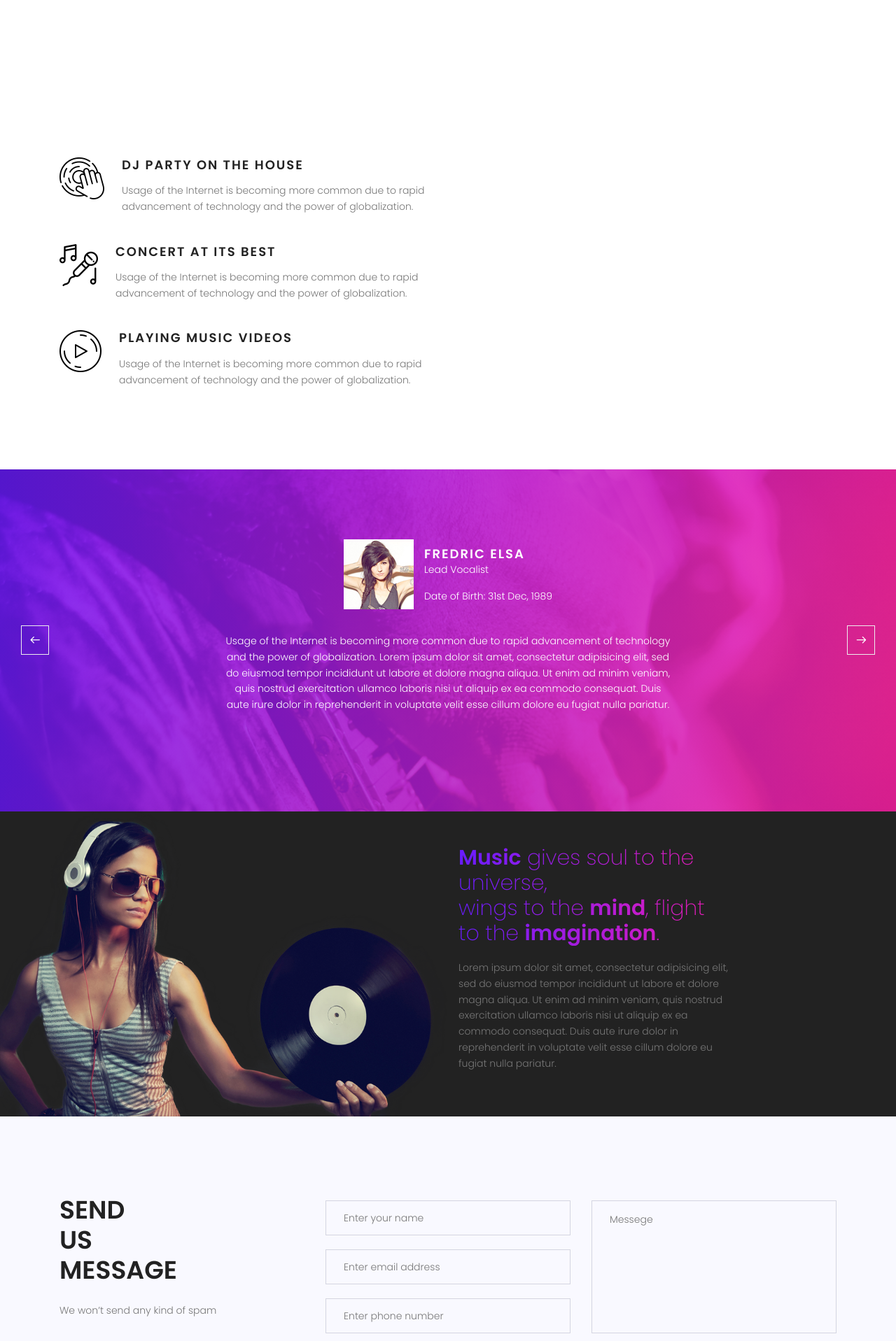
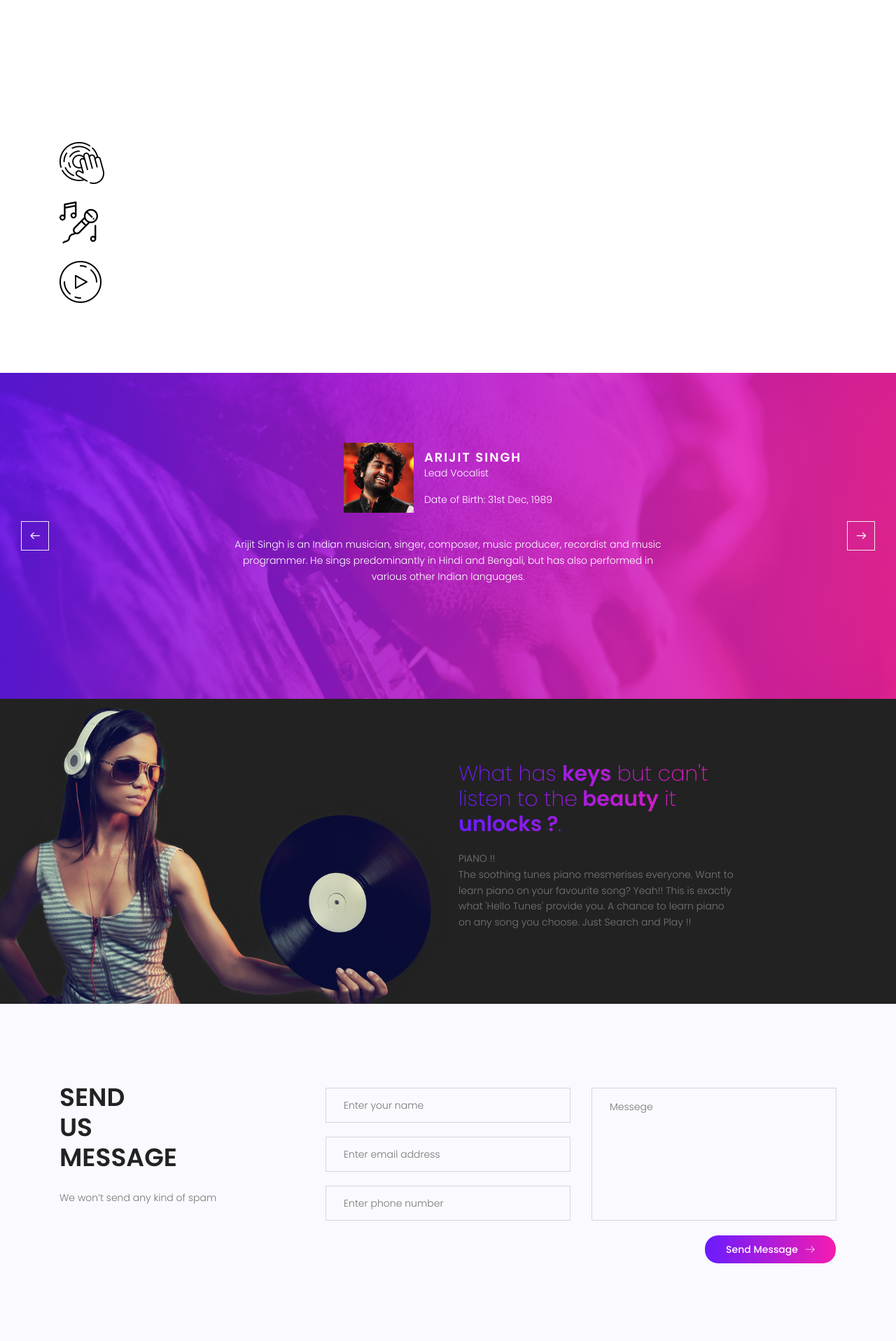
Before and after one commit to muskanchugh5/HelloTunes, a Flask app: page / in a window 1280 px wide. Shown: the part 2240-4157 px from the top of the page at 70% size. Run offline with Flask 2, Linux system fonts and the light colour scheme; some libraries are stand-ins or nearby versions.

Commit message:
Modified Text

```diff
--- a/templates/index.html
+++ b/templates/index.html
@@ -65,9 +65,9 @@
 					<div class="row fullscreen align-items-center justify-content-center" style="height: 735px;">
 						<div class="col-lg-10">
 							<div class="banner-content text-center">
-								<h1 class="text-uppercase text-white">Music is life</h1>
+								<h1 class="text-uppercase text-white">Hello Tunes</h1>
 								<p class="text-uppercase mx-auto">
-									Universal Truth
+									MUSIC IS LIFE
 								</p>
 							</div>
 							<div id="but" class="text-center">
@@ -92,7 +92,8 @@
 						</div>
 						<div class="col-lg-6 col-sm-12 quote-right">
 							<p class="text-left">
-								Lorem ipsum dolor sit amet, consectetur adipisicing elit, sed do eiusmod tempor incididunt ut labore  et dolore magna aliqua. Ut enim ad minim veniam, quis nostrud exercitation ullamco laboris nisi ut aliquip ex ea commodo consequat. Duis aute irure dolor in reprehenderit in voluptate velit esse cillum dolore eu fugiat nulla pariatur.
+								Learning Piano is no more difficult now. Search your any favourite song and instantly learn its piano tunes.
+								Hello Tunes makes it very easy and interesting by teaching on a visual piano.
 							</p>
 						</div>
 					</div>
@@ -176,9 +177,9 @@
 									<img src="./static/img/s1.png" alt="">
 								</div>
 								<div class="desc">
-									<h4 class="text-uppercase">DJ Party on the house</h4>
+									<h4 class="text-uppercase"></h4>
 									<p>
-										Usage of the Internet is becoming more common due to rapid advancement of technology and the power of globalization.
+
 									</p>
 								</div>
 							</div>
@@ -187,9 +188,9 @@
 									<img src="./static/img/s2.png" alt="">
 								</div>
 								<div class="desc">
-									<h4 class="text-uppercase">Concert at its best</h4>
+									<h4 class="text-uppercase"></h4>
 									<p>
-										Usage of the Internet is becoming more common due to rapid advancement of technology and the power of globalization.
+
 									</p>
 								</div>
 							</div>
@@ -198,9 +199,9 @@
 									<img src="./static/img/s3.png" alt="">
 								</div>
 								<div class="desc">
-									<h4 class="text-uppercase">playing Music Videos</h4>
+									<h4 class="text-uppercase"></h4>
 									<p>
-										Usage of the Internet is becoming more common due to rapid advancement of technology and the power of globalization.
+
 									</p>
 								</div>
 							</div>
@@ -218,31 +219,43 @@
 						<div class="active-member-carousel">
 							<div class="single-member item">
 									<div class="member-info d-flex flex-row justify-content-center">
-										<img class="" style="width:100px;height: 100%;" src="./static/img/m1.jpg" alt="">
+										<img class="" style="width:100px;height: 100%;" src="./static/img/m2.jpg" alt="">
 										<div class="details">
-											<h4 class="text-white text-uppercase">Fredric Elsa</h4>
+											<h4 class="text-white text-uppercase">Arijit Singh</h4>
 											<p>Lead Vocalist</p>
 											<p>Date of Birth: 31st Dec, 1989</p>
 										</div>
 									</div>
 									<p class="summery">
-										Usage of the Internet is becoming more common due to rapid advancement of technology and the power of globalization. Lorem ipsum dolor sit amet, consectetur adipisicing elit, sed do eiusmod tempor incididunt ut labore et dolore magna aliqua. Ut enim ad minim veniam, quis nostrud exercitation ullamco laboris nisi ut aliquip ex ea commodo consequat. Duis aute irure dolor in reprehenderit in voluptate velit esse cillum dolore eu fugiat nulla pariatur.
+										Arijit Singh is an Indian musician, singer, composer, music producer, recordist and music programmer. He sings predominantly in Hindi and Bengali, but has also performed in various other Indian languages.
 									</p>
 							</div>
 							<div class="single-member item">
 									<div class="member-info d-flex flex-row justify-content-center">
-										<img class="" style="width:100px;height: 100%;" src="./static/img/m1.jpg" alt="">
+										<img class="" style="width:100px;height: 100px;" src="./static/img/m5.jpg" alt="">
 										<div class="details">
-											<h4 class="text-white text-uppercase">Fredric Elsa</h4>
-											<p>Lead Vocalist</p>
-											<p>Date of Birth: 31st Dec, 1989</p>
+											<h4 class="text-white text-uppercase">Sunidhi Chauhan</h4>
+											<p>Indian Playback Singer</p>
+											<p>Date of Birth:14 August 1983</p>
 										</div>
 									</div>
 									<p class="summery">
-										Usage of the Internet is becoming more common due to rapid advancement of technology and the power of globalization. Lorem ipsum dolor sit amet, consectetur adipisicing elit, sed do eiusmod tempor incididunt ut labore et dolore magna aliqua. Ut enim ad minim veniam, quis nostrud exercitation ullamco laboris nisi ut aliquip ex ea commodo consequat. Duis aute irure dolor in reprehenderit in voluptate velit esse cillum dolore eu fugiat nulla pariatur.
+										Sunidhi Chauhan is an Indian playback singer. Born in Delhi, she began performing in local gatherings at the age of 4 and made her career debut at the age of 12, with the film Shastra.
 									</p>
 							</div>
-
+							<div class="single-member item">
+								<div class="member-info d-flex flex-row justify-content-center">
+									<img class="" style="width:100px;height: 100px;" src="./static/img/m4.jpg" alt="">
+									<div class="details">
+										<h4 class="text-white text-uppercase">Selena Gomez</h4>
+										<p>American Singer</p>
+										<p>Date of Birth:22 July 1992</p>
+									</div>
+								</div>
+								<p class="summery">
+									Selena Marie Gomez is an American singer, actress, and producer. After appearing on the children's television series Barney & Friends, she received wider recognition for her portrayal of Alex Russo on the Disney Channel television series Wizards of Waverly Place, which aired for four seasons from 2007 until 2012.
+								</p>
+						</div>
 						</div>
 					</div>
 					<div class="next-trigger"><span class="lnr lnr-arrow-right"></span></div>
@@ -260,12 +273,15 @@
 						</div>
 						<div class="about-details col-lg-4 col-md-12">
 							<h2>
-								<span>Music</span> gives soul to the universe, <br>
-								wings to the <span>mind</span>, flight <br>
-								to the <span>imagination</span>.
+								What has <span>keys</span> but can't listen  to the<span> beauty</span> it  <br>
+
+								<span>unlocks ?</span>.
 							</h2>
 							<p>
-								Lorem ipsum dolor sit amet, consectetur adipisicing elit, sed do eiusmod tempor incididunt ut labore  et dolore magna aliqua. Ut enim ad minim veniam, quis nostrud exercitation ullamco laboris nisi ut aliquip ex ea commodo consequat. Duis aute irure dolor in reprehenderit in voluptate velit esse cillum dolore eu fugiat nulla pariatur.
+								PIANO !! <br>
+								The soothing tunes piano mesmerises everyone. Want to learn piano on your favourite song?
+								Yeah!! This is exactly what 'Hello Tunes' provide you. A chance to learn piano on any song you choose.
+								Just Search and Play !!
 							</p>
 						</div>
 					</div>
@@ -322,7 +338,7 @@
 						</div>
 						<div class="col-lg-6 footer-social">
 							<a href="#"><i class="fa fa-facebook"></i></a>
-
+							<a href="https://github.com/muskan6769/HelloTunes"><i class="fa fa-github" aria-hidden="true"></i></a>
 						</div>
 					</div>
 				</div>
```
Also changed, not shown: static/img/m2.jpg (added), static/img/m3.png (added), static/img/m4.jpg (added), static/img/m5.jpg (added).
